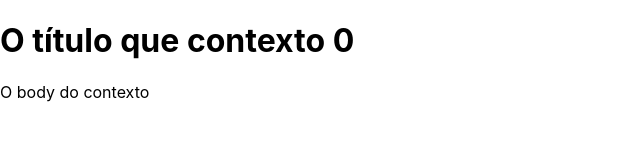
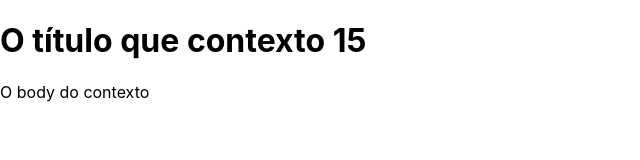
Before and after one commit to fty57/react-hooks, a React (Create React App) app: page / in a window 1280 px wide. Shown: the top 160 px of the page, without its empty margins (0-640 px from the left). Built offline with nearby package versions, Linux system fonts and the light colour scheme.

Commit message:
useContext - React Hook - Parte 2

```diff
--- a/src/App.js
+++ b/src/App.js
@@ -1,61 +1,13 @@
 import { createContext, useContext, useState } from 'react';
 import './App.css';
-
-const globalState = {
-  title: 'O título que contexto',
-  body: 'O body do contexto',
-  counter: 0,
-};
-
-const GlobalContext = createContext();
-
-// eslint-disable-next-line react/prop-types
-const Div = ({ children }) => {
-  return (
-    <>
-      <H1 />
-      <P />
-    </>
-  );
-};
-
-// eslint-disable-next-line react/prop-types
-const H1 = () => {
-  const theContext = useContext(GlobalContext);
-  const {
-    contextState: { title, counter },
-  } = theContext;
-  return (
-    <h1>
-      {title} {counter}
-    </h1>
-  );
-};
-
-// eslint-disable-next-line react/prop-types
-const P = () => {
-  const theContext = useContext(GlobalContext);
-  const {
-    contextState,
-    contextState: { body, counter },
-    setContextState,
-  } = theContext;
-  return (
-    <p
-      onClick={() => setContextState({ ...contextState, counter: counter + 1 })}
-    >
-      {body}
-    </p>
-  );
-};
+import { Div } from './components/Div';
+import { AppContext } from './contexts/AppContext';
 
 function App() {
-  const [contextState, setContextState] = useState(globalState);
-
   return (
-    <GlobalContext.Provider value={{ contextState, setContextState }}>
+    <AppContext>
       <Div />
-    </GlobalContext.Provider>
+    </AppContext>
   );
 }
 
--- /dev/null
+++ b/src/components/Div/index.jsx
@@ -0,0 +1,12 @@
+import { H1 } from '../H1';
+import { P } from '../P';
+
+// eslint-disable-next-line react/prop-types
+export const Div = ({ children }) => {
+  return (
+    <>
+      <H1 />
+      <P />
+    </>
+  );
+};
--- /dev/null
+++ b/src/components/H1/index.jsx
@@ -0,0 +1,15 @@
+import { useContext } from 'react';
+import { GlobalContext } from '../../contexts/AppContext';
+
+// eslint-disable-next-line react/prop-types
+export const H1 = () => {
+  const theContext = useContext(GlobalContext);
+  const {
+    state: { title, counter },
+  } = theContext;
+  return (
+    <h1>
+      {title} {counter}
+    </h1>
+  );
+};
--- /dev/null
+++ b/src/components/P/index.jsx
@@ -0,0 +1,15 @@
+import { useContext } from 'react';
+import { GlobalContext } from '../../contexts/AppContext';
+
+// eslint-disable-next-line react/prop-types
+export const P = () => {
+  const theContext = useContext(GlobalContext);
+  const {
+    state,
+    state: { body, counter },
+    setState,
+  } = theContext;
+  return (
+    <p onClick={() => setState({ ...state, counter: counter + 1 })}>{body}</p>
+  );
+};
--- /dev/null
+++ b/src/contexts/AppContext/data.js
@@ -0,0 +1,5 @@
+export const globalState = {
+  title: 'O título que contexto',
+  body: 'O body do contexto',
+  counter: 15,
+};
--- /dev/null
+++ b/src/contexts/AppContext/index.jsx
@@ -0,0 +1,15 @@
+import { createContext, useState } from 'react';
+import { globalState } from './data';
+
+export const GlobalContext = createContext();
+
+// eslint-disable-next-line react/prop-types
+export const AppContext = ({ children }) => {
+  const [state, setState] = useState(globalState);
+
+  return (
+    <GlobalContext.Provider value={{ state, setState }}>
+      {children}
+    </GlobalContext.Provider>
+  );
+};
```
